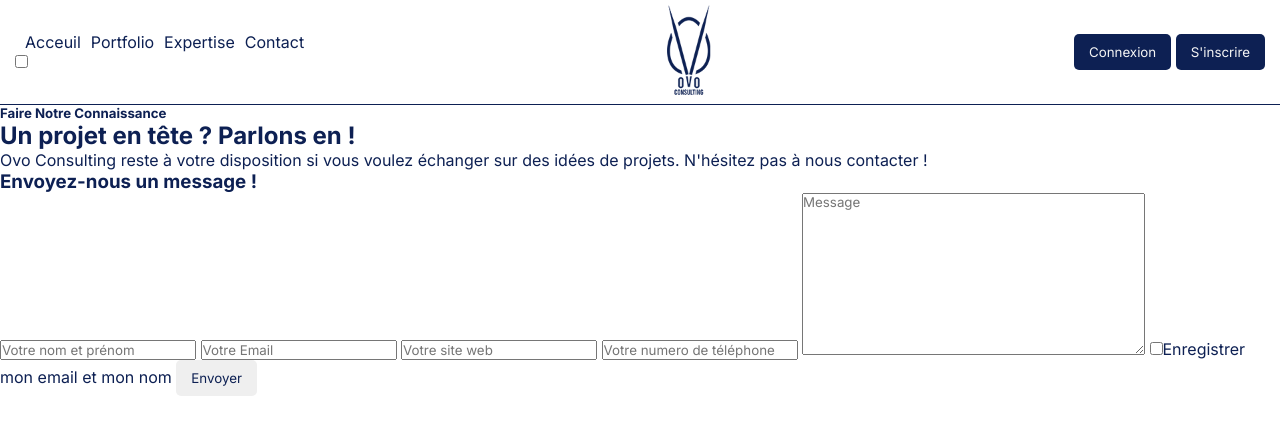
After one commit to elyessrj/OVO-Consulting, a PHP site: page /html/contact.html in a window 1280 px wide. The commit adds this page. Shown: the top 435 px of the page. Run offline with PHP 8.4, Linux system fonts and the light colour scheme.

Commit message:
UPDATE/verification

```diff
--- /dev/null
+++ b/css/box.css
@@ -0,0 +1 @@
+/* dans ce fichier box.css, j'organise le positionnement des div @boxRight et @boxLeft  */
--- a/css/generale.css
+++ b/css/generale.css
@@ -0,0 +1,79 @@
+/*  dans le fichier generale.css je vais y ecrire la mise en page du header, du footer et les element *
+    c'est elements seront presents suur l'ensemble des pages html y compris l'index.
+*/
+
+/* font family import */
+@import url('https://fonts.googleapis.com/css2?family=Inter:wght@100;200;300;400;500;700&display=swap');
+@import url('https://fonts.googleapis.com/css2?family=Manjari:wght@100;400;700&display=swap');
+
+/* reset */
+*{
+    padding: 0;
+    margin: 0;
+    font-family: Inter;
+    color: #0D2053;
+}
+/* list style type */
+ul{
+    list-style-type: none;
+}
+a{
+    text-decoration: none;
+    color: #0D2053;
+}
+
+/* header */
+header{
+    display: flex;
+    justify-content: space-between;
+    align-items: center;
+    padding: 0px 15px;
+    border-bottom: 1px solid;
+}
+header ul{
+    display: flex;
+}
+header li{
+    margin-left: 10px;
+}
+header img{
+    width: 100px;
+}
+
+
+/* footer */
+footer{
+    display: flex;
+    justify-content: space-between;
+    align-items: center;
+    border-top: 1px solid;
+    padding: 10px;
+    position: absolute;
+    bottom: -100;
+    width: -webkit-fill-available;
+}
+footer ul{
+    display: flex;
+}
+footer li{
+    margin-left: 10px;
+}
+
+/* boutons */
+button{
+    padding: 10px 15px;
+    border: transparent;
+    border-radius: 5px;
+}
+
+/* boutons header */
+header button{
+    background-color: #0D2053;
+}
+header button a{
+    color: #F5F5F5;
+}
+/* class btnContact */
+.btnContact{
+    font-size: 11px;
+}
--- /dev/null
+++ b/css/menu.css
@@ -0,0 +1 @@
+/* ce fichier menu.css me permet de mettre en place le responsive de mon menu avec le menu hamburger  */
--- /dev/null
+++ b/html/contact.html
@@ -0,0 +1,65 @@
+<!DOCTYPE html>
+<html lang="en">
+<head>
+    <meta charset="UTF-8">
+    <meta http-equiv="X-UA-Compatible" content="IE=edge">
+    <meta name="viewport" content="width=device-width, initial-scale=1.0">
+    <title>Contact</title>
+    <link rel="stylesheet" href="../style.css">
+    <link rel="shortcut icon" href="../image/ovo_logo.png" type="image/x-icon">
+</head>
+<body>
+   <!-- header -->
+   <header>
+        <nav>
+            <!-- menu desktop normal -->
+            <ul>
+                <li><a href="../index.html">Acceuil</a></li>
+                <li><a href="./portfolio.html">Portfolio</a></li>
+                <li><a href="./expertise.html">Expertise</a></li>
+                <li><a href="./contact.html">Contact</a></li>
+            </ul>
+            <!-- menu hamburger -->
+            <div class="con">
+                <input type="checkbox" id="check" data-valeur="change">
+                <label for="check">
+                    <span></span>
+                    <span></span>
+                    <span></span>
+                    <span></span>
+                </label>
+            </div>
+        </nav>
+
+        <figure>
+            <a href="../index.html"><img src="../image/ovo_logo.png" alt="ovo_logo"></a>
+        </figure>
+        <div id="btnHead">
+            <button><a href="./connexion.html">Connexion</a></button>
+            <button><a href="./inscription.html">S'inscrire</a></button>
+        </div>
+    </header>
+    <!-- section contact la pages est en deux colonnnes d'ou les divs boxRight et boxLeft-->
+    <section id="sect_contact">
+        <div class="boxLeft">
+            <h5>Faire Notre Connaissance</h5>
+            <h2>Un projet en tête ? Parlons en !</h2>
+            <p>
+                Ovo Consulting reste à votre disposition si vous voulez échanger sur des idées de projets. N'hésitez pas à nous contacter !
+            </p>
+        </div>
+        <div class="boxRight">
+            <h3>Envoyez-nous un message !</h3>
+            <form action="" method="post">
+                <input type="text" name="nom" id="nom" placeholder="Votre nom et prénom" required>
+                <input type="email" name="mail" id="mail" placeholder="Votre Email" required >
+                <input type="text" name="project" id="project" placeholder="Votre site web">
+                <input type="tel" name="telephone" id="tel" placeholder="Votre numero de téléphone" required>
+                <textarea name="textarea-219" cols="40" rows="10" placeholder="Message" required></textarea>
+                <span><input type="checkbox" name="check" id="ckeck">Enregistrer mon email et mon nom </span>
+                <button type="submit">Envoyer</button>
+            </form>
+        </div>
+    </section>
+</body>
+</html>
--- a/style.css
+++ b/style.css
@@ -1,3 +1,3 @@
-*{
-    color: blue;
-}
+@import './css/generale.css';
+@import './css/box.css';
+@import './css/menu.css';
```
Also changed, not shown: html/compte.html (+113 -0 lines), html/connexion.html (+58 -0 lines), html/expertise.html (+24 -7 lines), html/inscription.html (+101 -0 lines), html/portfolio.html (+22 -4 lines), index.html (+38 -10 lines), script.js (added).
